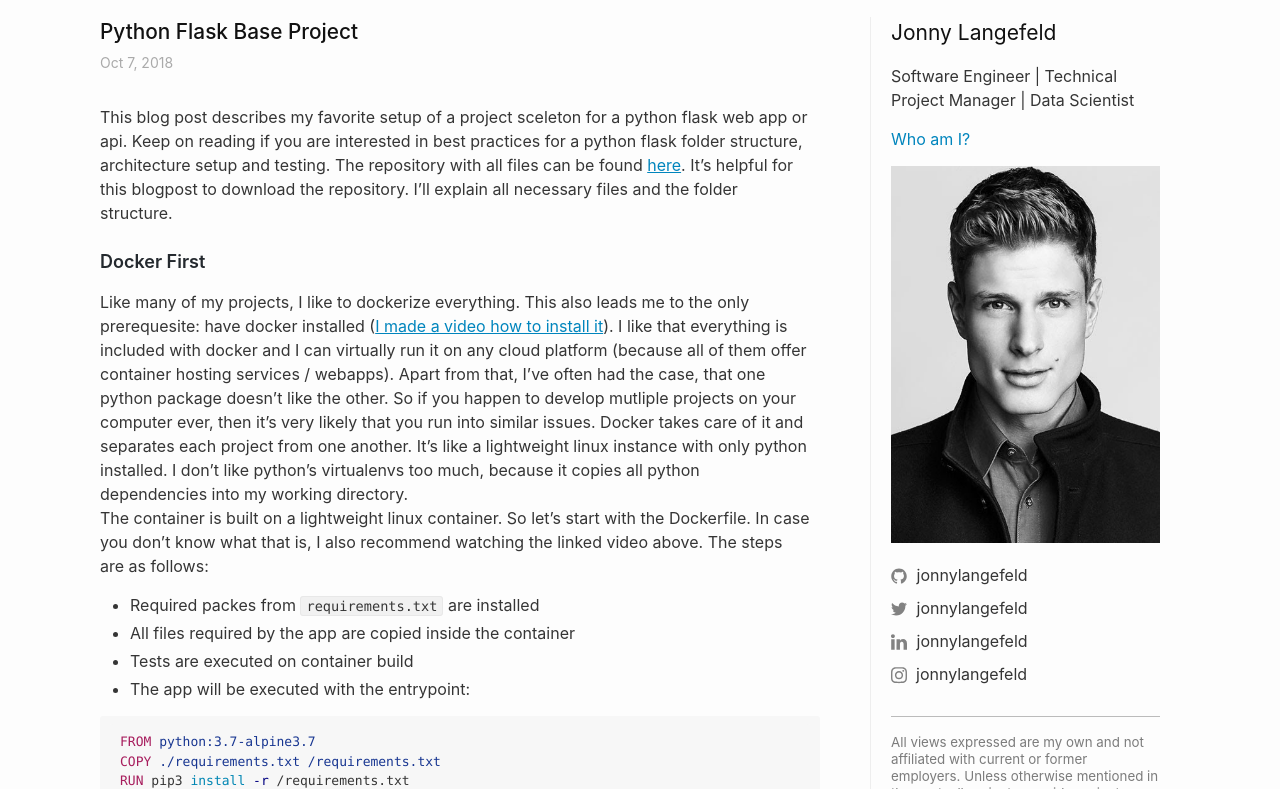
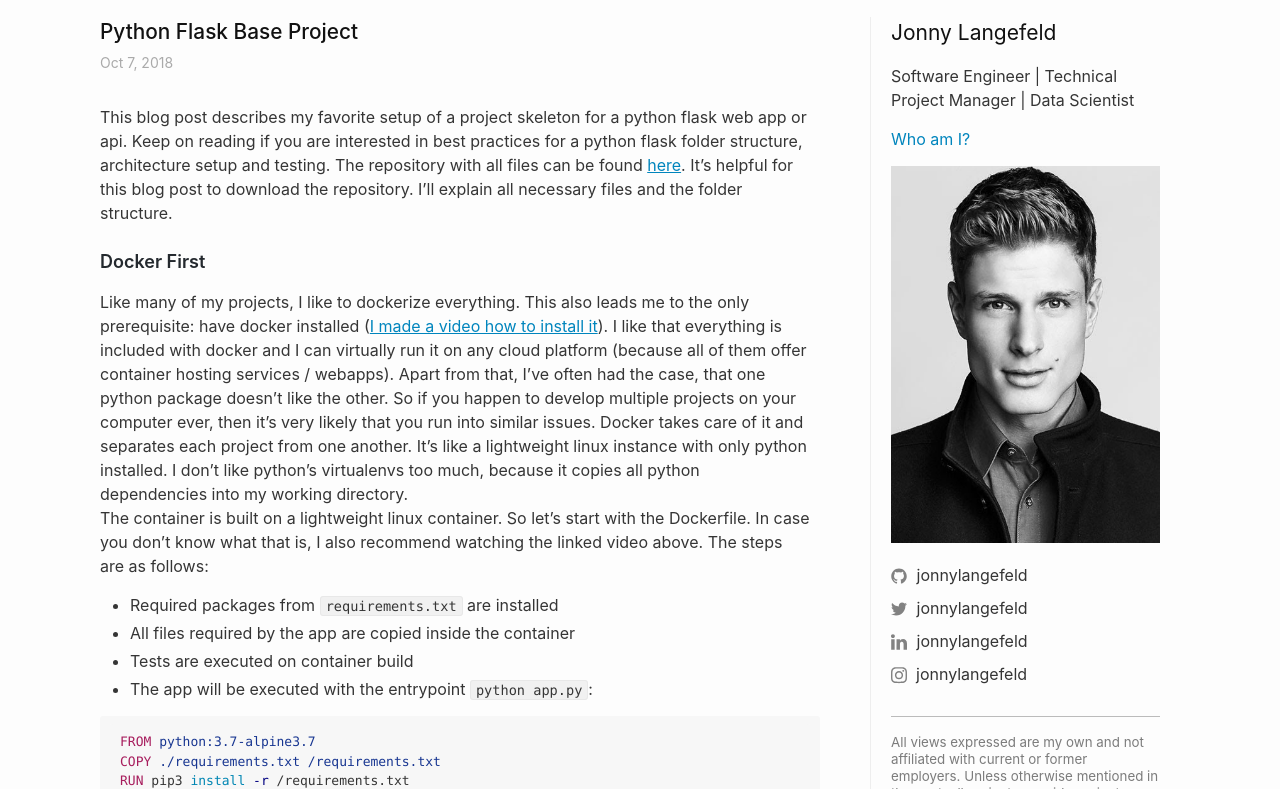
Before and after one commit to jonnylangefeld/jonnylangefeld.com, a Jekyll site: the page built from _posts/2018-10-07-python-flask-base-project.md, in a window 1280 px wide and 1400 px high. Shown: the part 133-922 px from the top of the window. Built offline with Jekyll 4.4.1, drawn with Linux system fonts in a browser that asks for light colours; some of the changed text lies outside the part shown.

Commit message:
correct typos

````diff
--- a/_posts/2018-10-07-python-flask-base-project.md
+++ b/_posts/2018-10-07-python-flask-base-project.md
@@ -12,16 +12,16 @@ type: post
 published: true
 meta: {}
 ---
-This blog post describes my favorite setup of a project sceleton for a python flask web app or api. Keep on reading if you are interested in best practices for a python flask folder structure, architecture setup and testing. The repository with all files can be found [here](https://github.com/jonnylangefeld/flask-base-project). It's helpful for this blogpost to download the repository. I'll explain all necessary files and the folder structure.
+This blog post describes my favorite setup of a project skeleton for a python flask web app or api. Keep on reading if you are interested in best practices for a python flask folder structure, architecture setup and testing. The repository with all files can be found [here](https://github.com/jonnylangefeld/flask-base-project). It's helpful for this blog post to download the repository. I'll explain all necessary files and the folder structure.
 
 ### Docker First
 
-Like many of my projects, I like to dockerize everything. This also leads me to the only prerequesite: have docker installed ([I made a video how to install it](https://www.youtube.com/watch?v=JprTjTViaEA)). I like that everything is included with docker and I can virtually run it on any cloud platform (because all of them offer container hosting services / webapps). Apart from that, I've often had the case, that one python package doesn't like the other. So if you happen to develop mutliple projects on your computer ever, then it's very likely that you run into similar issues. Docker takes care of it and separates each project from one another. It's like a lightweight linux instance with only python installed. I don't like python's virtualenvs too much, because it copies all python dependencies into my working directory.
+Like many of my projects, I like to dockerize everything. This also leads me to the only prerequisite: have docker installed ([I made a video how to install it](https://www.youtube.com/watch?v=JprTjTViaEA)). I like that everything is included with docker and I can virtually run it on any cloud platform (because all of them offer container hosting services / webapps). Apart from that, I've often had the case, that one python package doesn't like the other. So if you happen to develop multiple projects on your computer ever, then it's very likely that you run into similar issues. Docker takes care of it and separates each project from one another. It's like a lightweight linux instance with only python installed. I don't like python's virtualenvs too much, because it copies all python dependencies into my working directory.
 The container is built on a lightweight linux container. So let's start with the Dockerfile. In case you don't know what that is, I also recommend watching the linked video above. The steps are as follows:
-* Required packes from `requirements.txt` are installed
+* Required packages from `requirements.txt` are installed
 * All files required by the app are copied inside the container
 * Tests are executed on container build
-* The app will be executed with the entrypoint:
+* The app will be executed with the entrypoint `python app.py`:
 
 ```docker
 FROM python:3.7-alpine3.7
@@ -47,7 +47,7 @@ Let's start with the high level structure and we will go into more details after
 └── requirements.txt
 ```
 
-So there's the `Dockerfile` we already talked about, there's an `app/` directory that contains all files the python app needs, there is a `deploy.sh` script, which contains a sceleton for a bash deployment script to any cloud provider (this file can be ignored if not needed), there's a readme as in any good repo and there's the `requirements.txt` that was mentioned in the Dockerfile. The Dockerfile copies the `app/` directory and the `requirements.txt` file inside the container and installs all packages defined in the `requirements.txt` file.
+So there's the `Dockerfile` we already talked about, there's an `app/` directory that contains all files the python app needs, there is a `deploy.sh` script, which contains a skeleton for a bash deployment script to any cloud provider (this file can be ignored if not needed), there's a readme as in any good repo and there's the `requirements.txt` that was mentioned in the Dockerfile. The Dockerfile copies the `app/` directory and the `requirements.txt` file inside the container and installs all packages defined in the `requirements.txt` file.
 
 ### The `requirements.txt` file
 
@@ -57,11 +57,11 @@ Flask==1.0.2
 requests==2.19.1
 pytest==3.8.0
 ```
-Now that we got that packes coverd, that get installed on docker build, only the `app/` directory is missing.
+Now that we got that packages covered, that get installed on docker build, only the `app/` directory is missing.
 
 ### The `app/` Directory
 
-Actually in the simplified folder struckture above, I left most of the contents of the `app/` directory out to confuse less in the beginning. Bet now that we unwrapped the different parts of the repo, let's look at it's contents:
+Actually in the simplified folder structure above, I left most of the contents of the `app/` directory out to confuse less in the beginning. Bet now that we unwrapped the different parts of the repo, let's look at it's contents:
 ```
 ├── app
 │   ├── app.py
````
Also changed, not shown: other parts of _posts/2018-10-07-python-flask-base-project.md (+3 -3 lines).
